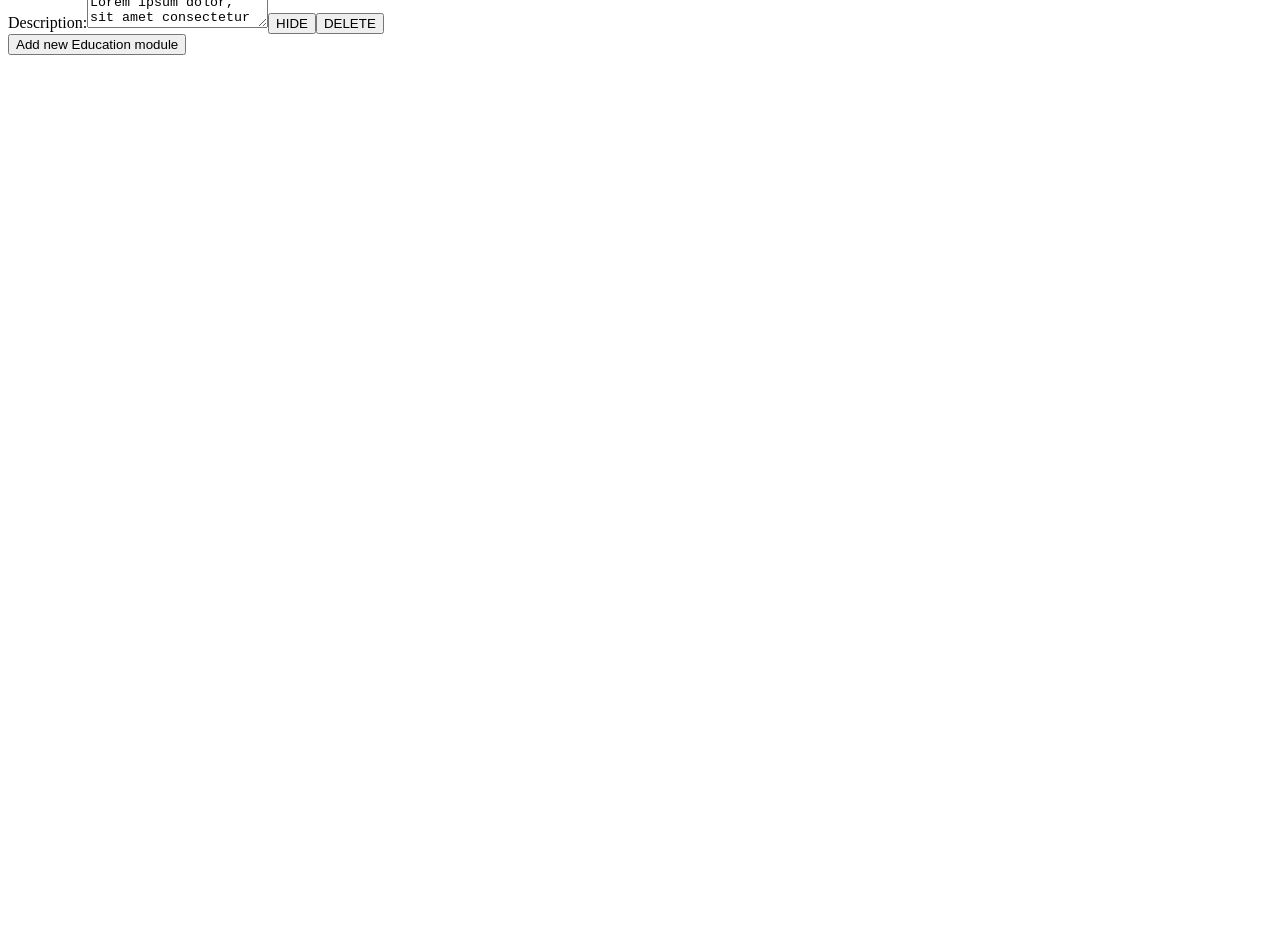
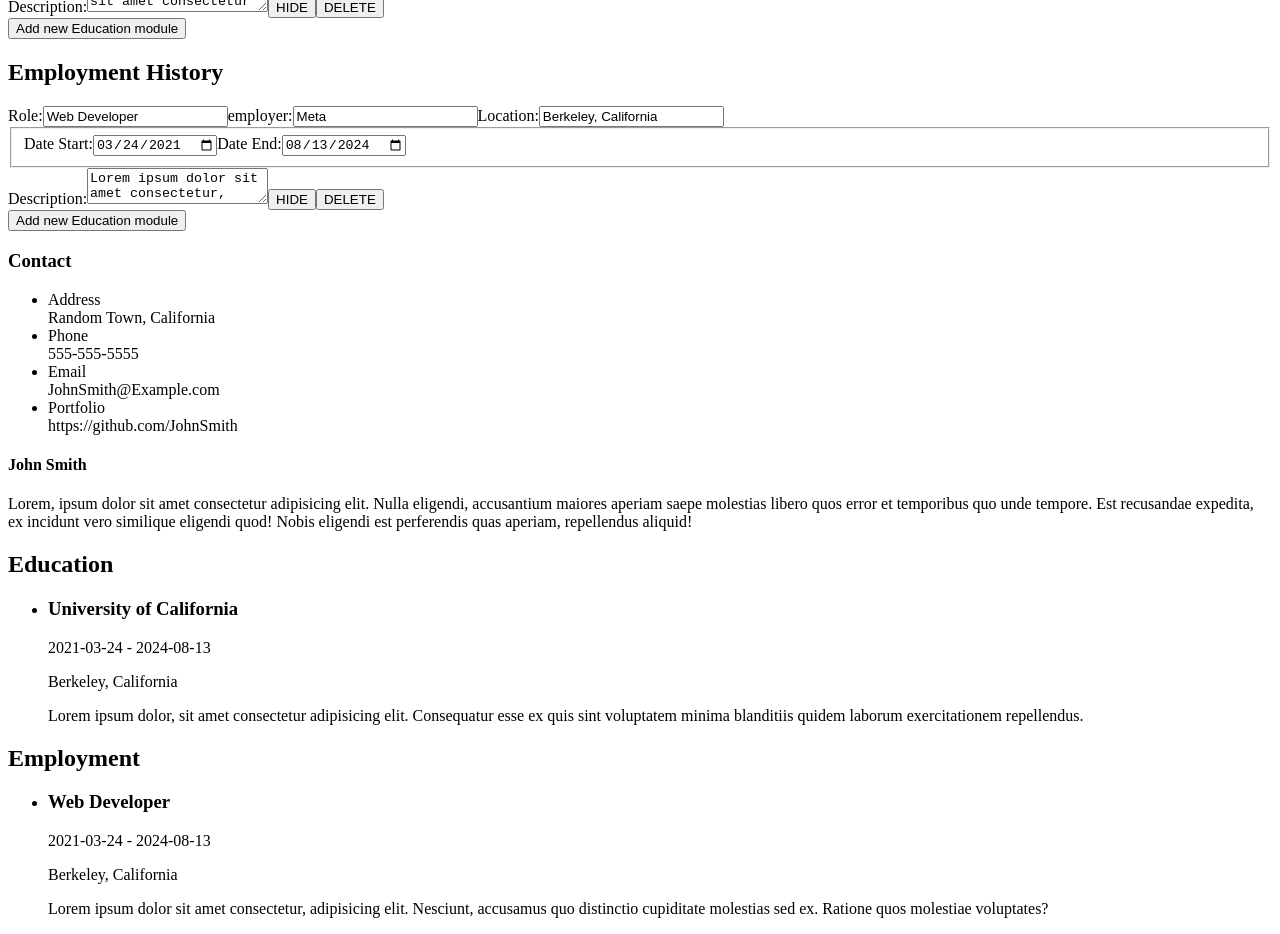
Before and after one commit to Neon-Panda/Project-CV-Application, a React (Vite) app: page / in a window 1280 px wide. Shown: the part 480-1414 px from the top of the page. Before the commit the page ends 800 px from the top, so only its background shows below. Built offline with nearby package versions, Linux system fonts and the light colour scheme.

Commit message:
feat: add resume section

```diff
--- a/src/App.jsx
+++ b/src/App.jsx
@@ -2,6 +2,8 @@ import { useState } from "react";
 import PersonDetails from "./components/personal-details";
 import PersonalSkills from "./components/skills";
 import EducationHistory from "./components/education-history";
+import EmploymentHistory from "./components/employment-history";
+import Resume from "./components/resume";
 
 function App() {
   const [personalInfo, setPersonalInfo] = useState({
@@ -34,8 +36,22 @@ function App() {
     },
   ]);
 
+  const [personalEmployment, setPernalEmployment] = useState([
+    {
+      role: "Web Developer",
+      employer: "Meta",
+      location: "Berkeley, California",
+      dateStart: "2021-03-24",
+      dateEnd: "2024-08-13",
+      visible: true,
+      description:
+        "Lorem ipsum dolor sit amet consectetur, adipisicing elit. Nesciunt, accusamus quo distinctio cupiditate molestias sed ex. Ratione quos molestiae voluptates?",
+    },
+  ]);
+
   return (
     <>
+      <main>
         <PersonDetails
           personalInfo={personalInfo}
           setPersonalInfo={setPersonalInfo}
@@ -48,6 +64,19 @@ function App() {
           personalEducation={personalEducation}
           setPersonalEducation={setPersonalEducation}
         />
+        <EmploymentHistory
+          personalEmployment={personalEmployment}
+          setPersonalEmployment={setPernalEmployment}
+        />
+      </main>
+      <section>
+        <Resume
+          personalInfo={personalInfo}
+          personalSkills={personalSkills}
+          personalEducation={personalEducation}
+          personalEmployment={personalEmployment}
+        />
+      </section>
     </>
   );
 }
--- a/src/components/education-history.jsx
+++ b/src/components/education-history.jsx
@@ -1,4 +1,4 @@
-export default function education({ personalEducation, setPersonalEducation }) {
+export default function Education({ personalEducation, setPersonalEducation }) {
   function changeEducation(event, index) {
     const editField = (eventCase, eventValue, index) => {
       setPersonalEducation(
@@ -97,8 +97,8 @@ export default function education({ personalEducation, setPersonalEducation }) {
           />
         </label>
         <fieldset>
-          <legend>Start Date:</legend>
           <label htmlFor={"dateStart" + index}>
+            Date Start:
             <input
               type="date"
               name="dateStart"
--- /dev/null
+++ b/src/components/employment-history.jsx
@@ -0,0 +1,192 @@
+export default function Employment({
+  personalEmployment,
+  setPersonalEmployment,
+}) {
+  function changeEmployment(event, index) {
+    const editField = (eventCase, eventValue, index) => {
+      setPersonalEmployment(
+        personalEmployment.map((item, itemIndex) =>
+          itemIndex === index
+            ? { ...personalEmployment[index], [eventCase]: eventValue }
+            : item
+        )
+      );
+    };
+
+    const hiddenToggle = () => {
+      return !personalEmployment[index].visible;
+    };
+
+    const deleteField = (index) => {
+      setPersonalEmployment(
+        personalEmployment.filter((item, itemIndex) => itemIndex !== index)
+      );
+    };
+
+    switch (event.target.name || event.target.dataset.btn) {
+      case "role":
+        editField("role", event.target.value, index);
+        break;
+      case "employer":
+        editField("employer", event.target.value, index);
+        break;
+      case "locationEmployment":
+        console.log("test");
+        editField("location", event.target.value, index);
+        break;
+      case "dateStartEmployment":
+        editField("dateStart", event.target.value, index);
+        break;
+      case "dateEndEmployment":
+        editField("dateEnd", event.target.value, index);
+        break;
+      case "descriptionEmployment":
+        editField("description", event.target.value, index);
+        break;
+      case "hide":
+        editField("visible", hiddenToggle(), index);
+        break;
+      case "delete":
+        deleteField(index);
+        break;
+      default:
+        break;
+    }
+  }
+
+  function addEmployment() {
+    const newObj = {};
+    const keys = Object.keys(personalEmployment[0]);
+    keys.forEach((element) => {
+      element === "visible" ? (newObj[element] = true) : (newObj[element] = "");
+    });
+    setPersonalEmployment([...personalEmployment, newObj]);
+  }
+
+  function createForm(individualEmployment, index) {
+    return (
+      <form action="" key={index}>
+        <label htmlFor={"role-" + index}>
+          Role:
+          <input
+            type="text"
+            name="role"
+            id={"role-" + index}
+            placeholder="University of California"
+            value={individualEmployment.role}
+            onChange={(event) => changeEmployment(event, index)}
+          />
+        </label>
+        <label htmlFor={"employer" + index}>
+          employer:
+          <input
+            type="text"
+            name="employer"
+            id={"employer" + index}
+            placeholder="Computer Science"
+            value={individualEmployment.employer}
+            onChange={(event) => changeEmployment(event, index)}
+          />
+        </label>
+        <label htmlFor={"locationEmployment" + index}>
+          Location:
+          <input
+            type="text"
+            name="locationEmployment"
+            id={"locationEmployment" + index}
+            placeholder="Berkeley, California"
+            value={individualEmployment.location}
+            onChange={(event) => changeEmployment(event, index)}
+          />
+        </label>
+        <fieldset>
+          <label htmlFor={"dateStartEmployment" + index}>
+            Date Start:
+            <input
+              type="date"
+              name="dateStartEmployment"
+              id={"dateStartEmployment" + index}
+              placeholder="2021-03-24"
+              value={individualEmployment.dateStart}
+              onChange={(event) => changeEmployment(event, index)}
+            />
+          </label>
+          <label htmlFor={"dateEndEmployment" + index}>
+            Date End:
+            <input
+              type="date"
+              name="dateEndEmployment"
+              id={"dateEndEmployment" + index}
+              placeholder="2024-08-13"
+              value={individualEmployment.dateEnd}
+              onChange={(event) => changeEmployment(event, index)}
+            />
+          </label>
+        </fieldset>
+        <label htmlFor={"descriptionEmployment" + index}>
+          Description:
+          <textarea
+            type="text"
+            name="descriptionEmployment"
+            id={"descriptionEmployment" + index}
+            placeholder="Enter Text"
+            value={individualEmployment.description}
+            onChange={(event) => changeEmployment(event, index)}
+          />
+        </label>
+        <button
+          type="button"
+          data-btn="hide"
+          onClick={(event) => changeEmployment(event, index)}
+        >
+          HIDE
+        </button>
+        <button
+          type="button"
+          data-btn="delete"
+          onClick={(event) => changeEmployment(event, index)}
+        >
+          {" "}
+          DELETE
+        </button>
+      </form>
+    );
+  }
+
+  function collapsedForm(individualEmployment, index) {
+    return (
+      <h3 key={index}>
+        {individualEmployment.role}
+
+        <button
+          type="button"
+          data-btn="hide"
+          onClick={(event) => changeEmployment(event, index)}
+        >
+          HIDE
+        </button>
+        <button
+          type="button"
+          data-btn="delete"
+          onClick={(event) => changeEmployment(event, index)}
+        >
+          DELETE
+        </button>
+      </h3>
+    );
+  }
+
+  return (
+    <section>
+      <h2>Employment History</h2>
+      {personalEmployment.map((individualEmployment, index) =>
+        individualEmployment.visible
+          ? createForm(individualEmployment, index)
+          : collapsedForm(individualEmployment, index)
+      )}
+      <button type="button" onClick={addEmployment}>
+        Add new Education module
+      </button>
+    </section>
+  );
+}
--- /dev/null
+++ b/src/components/resume.jsx
@@ -0,0 +1,83 @@
+export default function Resume({
+  personalInfo,
+  personalSkills,
+  personalEducation,
+  personalEmployment,
+}) {
+  function listEducation(individualEducation, index) {
+    return (
+      <li key={index}>
+        <div>
+          <h3>{individualEducation.school}</h3>
+          <p>
+            {individualEducation.dateStart} - {individualEducation.dateEnd}
+          </p>
+        </div>
+        <p>{individualEducation.location}</p>
+        <p>{individualEducation.description}</p>
+      </li>
+    );
+  }
+
+  function listEmployment(individualEmployment, index) {
+    return (
+      <li key={index}>
+        <div>
+          <h3>{individualEmployment.role}</h3>
+          <p>
+            {individualEmployment.dateStart} - {individualEmployment.dateEnd}
+          </p>
+        </div>
+        <p>{individualEmployment.location}</p>
+        <p>{individualEmployment.description}</p>
+      </li>
+    );
+  }
+  return (
+    <>
+      <aside>
+        <h3>Contact</h3>
+        <ul>
+          <li>
+            <span>Address</span> <br /> {personalInfo.address}
+          </li>
+          <li>
+            <span>Phone</span> <br /> {personalInfo.phone}
+          </li>
+          <li>
+            <span>Email</span> <br /> {personalInfo.email}
+          </li>
+          <li>
+            <span>Portfolio</span> <br /> {personalInfo.portfolio}
+          </li>
+        </ul>
+      </aside>
+      <article>
+        <section className="resume-head">
+          <h1>
+            {personalInfo.nameFirst} {personalInfo.nameLast}
+          </h1>
+          <p>{personalInfo.about}</p>
+        </section>
+        <div className="resume-body">
+          <section className="resume-education">
+            <h2>Education</h2>
+            <ul>
+              {personalEducation.map((individualEducation, index) =>
+                listEducation(individualEducation, index)
+              )}
+            </ul>
+          </section>
+          <section>
+            <h2>Employment</h2>
+            <ul>
+              {personalEmployment.map((individualEmployment, index) =>
+                listEmployment(individualEmployment, index)
+              )}
+            </ul>
+          </section>
+        </div>
+      </article>
+    </>
+  );
+}
```
Lines whose indentation alone changed are shown as unchanged.
